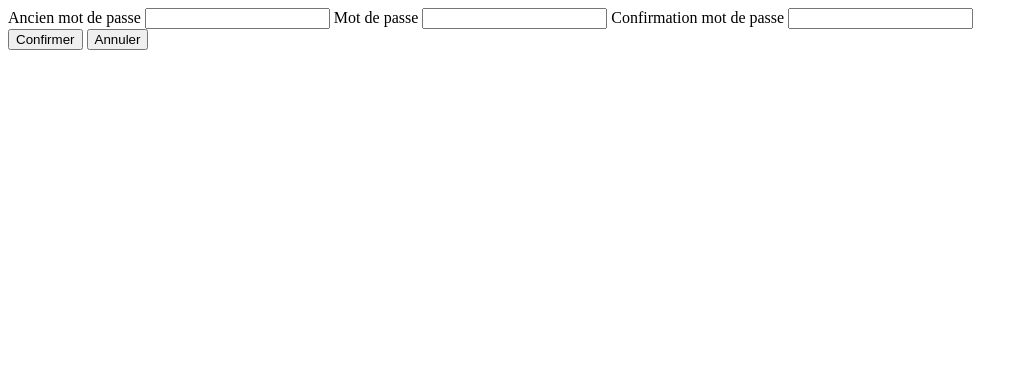
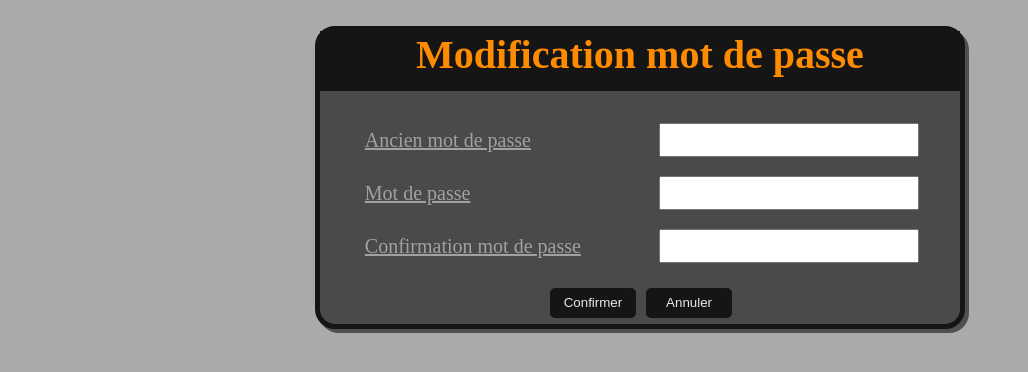
Before and after one commit to bdxran/ProjetFinal, a PHP site: page /update_password in a window 1280 px wide. Shown: the top 372 px of the page, without its empty margins (0-1028 px from the left). Run offline with PHP 8.4, Linux system fonts and the light colour scheme; the visitor is signed in with stand-in values (Sample User, id 1); data comes from the database, SQL or seed files in the repository; data that the repository does not hold is empty.

Commit message:
update 404 and modifie password

```diff
--- a/controllers/modifie.php
+++ b/controllers/modifie.php
@@ -10,6 +10,7 @@ if(!empty($_SESSION['admin'])) {
   if($_SERVER['REQUEST_METHOD'] == 'POST') {
     if(!empty($_POST['id'])) {
       $repertoire = 'css/image/jacket/';
+      $title = "Modification Article";
 
       $req = getArticle($_POST['id']);
 
--- a/controllers/search_article.php
+++ b/controllers/search_article.php
@@ -14,6 +14,7 @@ if(!empty($_SESSION['admin'])){
   $profil['icon'] = "icon.png";
 }
 
+$title = "Recherche Article";
 $repertoire_icon = "css/image/icon/";
 $repertoire = 'css/image/jacket/';
 
--- a/controllers/update_article.php
+++ b/controllers/update_article.php
@@ -17,6 +17,7 @@
   $affiche = false;
   $repertoire_icon = "css/image/icon/";
   $repertoire = 'css/image/jacket/';
+  $title = "Recherche Article";
 
   if($_SERVER['REQUEST_METHOD'] == 'POST'){
     if(!empty($_POST['recherche'])) {
--- /dev/null
+++ b/css/404.css
@@ -0,0 +1,3 @@
+section{
+  margin: 5%;
+}
--- a/css/graphique.css
+++ b/css/graphique.css
@@ -1,5 +1,6 @@
 #columnchart_values {
-  margin: 10px auto 0 auto;
-  width: 90%;
+  float: left;
+  margin: 10px;
+  width: 100%;
   height: 400px;
 }
--- a/js/button_navbar.js
+++ b/js/button_navbar.js
@@ -1,6 +1,7 @@
 window.onload=function(){
     var bouton = document.getElementById('button_navbar_js');
     var nav = document.getElementById('nav');
+    var graph = document.getElementById('columnchart_values');
     bouton.onclick = function(e){
         if(nav.style.display=="block"){
             nav.style.display="none";
--- a/views/layouts/layoutAdmin.php
+++ b/views/layouts/layoutAdmin.php
@@ -9,7 +9,6 @@
     <link rel="stylesheet" type="text/css" href="../../css/panneau_administratif.css"></link>
     <link rel="stylesheet" type="text/css" href="../../css/article.css"></link>
     <link rel="stylesheet" type="text/css" href="../../css/footer.css"></link>
-    <script type="text/javascript" src="../js/button_navbar.js"></script>
     <script type="text/javascript" src="https://www.gstatic.com/charts/loader.js"></script>
     <script type="text/javascript" src="../js/graphique.js"></script>
   </head>
--- a/views/update_password.php
+++ b/views/update_password.php
@@ -3,20 +3,26 @@
   <head>
     <meta charset="utf-8">
     <title><?=$title ?></title>
+    <link rel="stylesheet" type="text/css" href="../css/form.css"></link>
   </head>
   <body>
-    <form method="post">
-      <label for="">Ancien mot de passe</label>
-      <input type="password" name="oldPassword"/>
-      <label for="">Mot de passe</label>
-      <input type="password" name="newPassword"/>
-      <label for="">Confirmation mot de passe</label>
-      <input type="password" name="verifPassword"/>
-      <div>
-        <input type="submit" name="submit" value="Confirmer"/>
-        <a href="profil"><input type="button" name="annuler" value="Annuler"/></a>
-      </div>
-    </form>
+    <div id="form">
+      <form method="post">
+        <h1>Modification mot de passe</h1>
+        <ul class="list">
+          <li class="title_list"><span>Ancien mot de passe</span></li>
+          <li class="ligne_list"><input type="password" name="oldPassword" class="input"/></li>
+          <li class="title_list"><span>Mot de passe</span></li>
+          <li class="ligne_list"><input type="password" name="newPassword" class="input"/></li>
+          <li class="title_list"><span>Confirmation mot de passe</span></li>
+          <li class="ligne_list"><input type="password" name="verifPassword" class="input"/></li>
+        </ul>
+        <p>
+          <input type="submit" name="submit" value="Confirmer" class="button"/>
+          <a href="profil"><input type="button" name="annuler" value="Annuler" class="button"/></a>
+        </p>
+      </form>
+    </div>
     <script language="javascript">
       var error = '<?php echo $errMsg ?>'
       if(error != "") {
```
Also changed, not shown: controllers/404.php (+6 -6 lines), css/default.css (+14 -0 lines), js/graphique.js (+17 -1 lines), views/404.php (+25 -17 lines).
